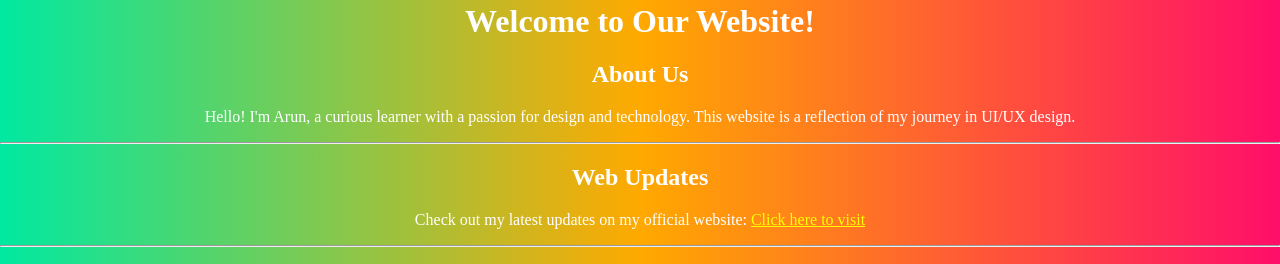
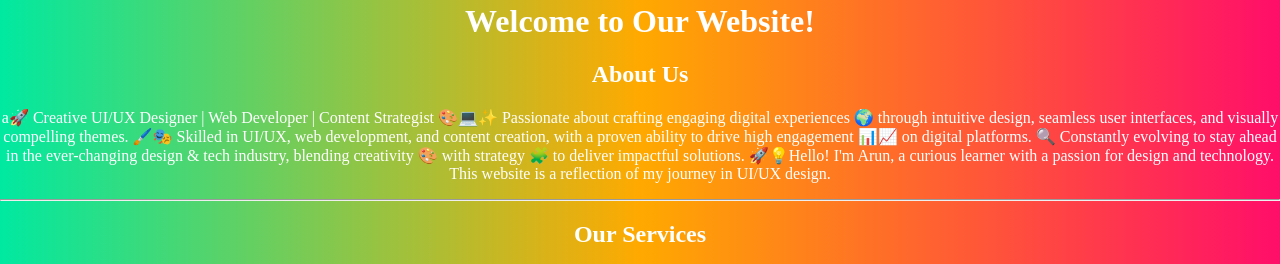
Before and after one commit to Arundeepyt/arun-web-upate, a plain HTML site: page index.html in a window 1280 px wide. Shown: the part 97-361 px from the top of the page. Drawn offline with Linux system fonts and the light colour scheme.

Commit message:
Update index.html

```diff
--- a/index.html
+++ b/index.html
@@ -131,7 +131,7 @@
     <!-- Navbar with Spotify -->
     <div class="navbar">
         <div>
-            <a href="https://arunsodhi16.wixsite.com/arun-2" target="_blank"><i class="fa fa-globe"></i> Web Updates</a>
+            <a href="#home"><i class="fa fa-globe"></i> Web Updates</a>
             <a href="#services"><i class="fa fa-comments"></i> Feedback</a>
             <a href="#contact"><i class="fa fa-money"></i> Profit</a>
         </div>
@@ -150,17 +150,11 @@
     <div class="content">
         <h1 class="welcome-text">Welcome to Our Website!</h1>
         <h2 class="fade-in">About Us</h2>
-        <p class="fade-in">Hello! I'm Arun, a curious learner with a passion for design and technology. This website is a reflection of my journey in UI/UX design.</p>
+        <p class="fade-in"> a🚀 Creative UI/UX Designer | Web Developer | Content Strategist 🎨💻✨
 
-        <hr>
+Passionate about crafting engaging digital experiences 🌍 through intuitive design, seamless user interfaces, and visually compelling themes. 🖌️🎭 Skilled in UI/UX, web development, and content creation, with a proven ability to drive high engagement 📊📈 on digital platforms.
 
-        <h2 class="fade-in">Web Updates</h2>
-        <p class="fade-in">
-            Check out my latest updates on my official website:
-            <a href="https://arunsodhi16.wixsite.com/arun-2" target="_blank" style="color: yellow; text-decoration: underline;">
-                Click here to visit
-            </a>
-        </p>
+🔍 Constantly evolving to stay ahead in the ever-changing design & tech industry, blending creativity 🎨 with strategy 🧩 to deliver impactful solutions. 🚀💡Hello! I'm Arun, a curious learner with a passion for design and technology. This website is a reflection of my journey in UI/UX design.</p>
 
         <hr>
 
```
